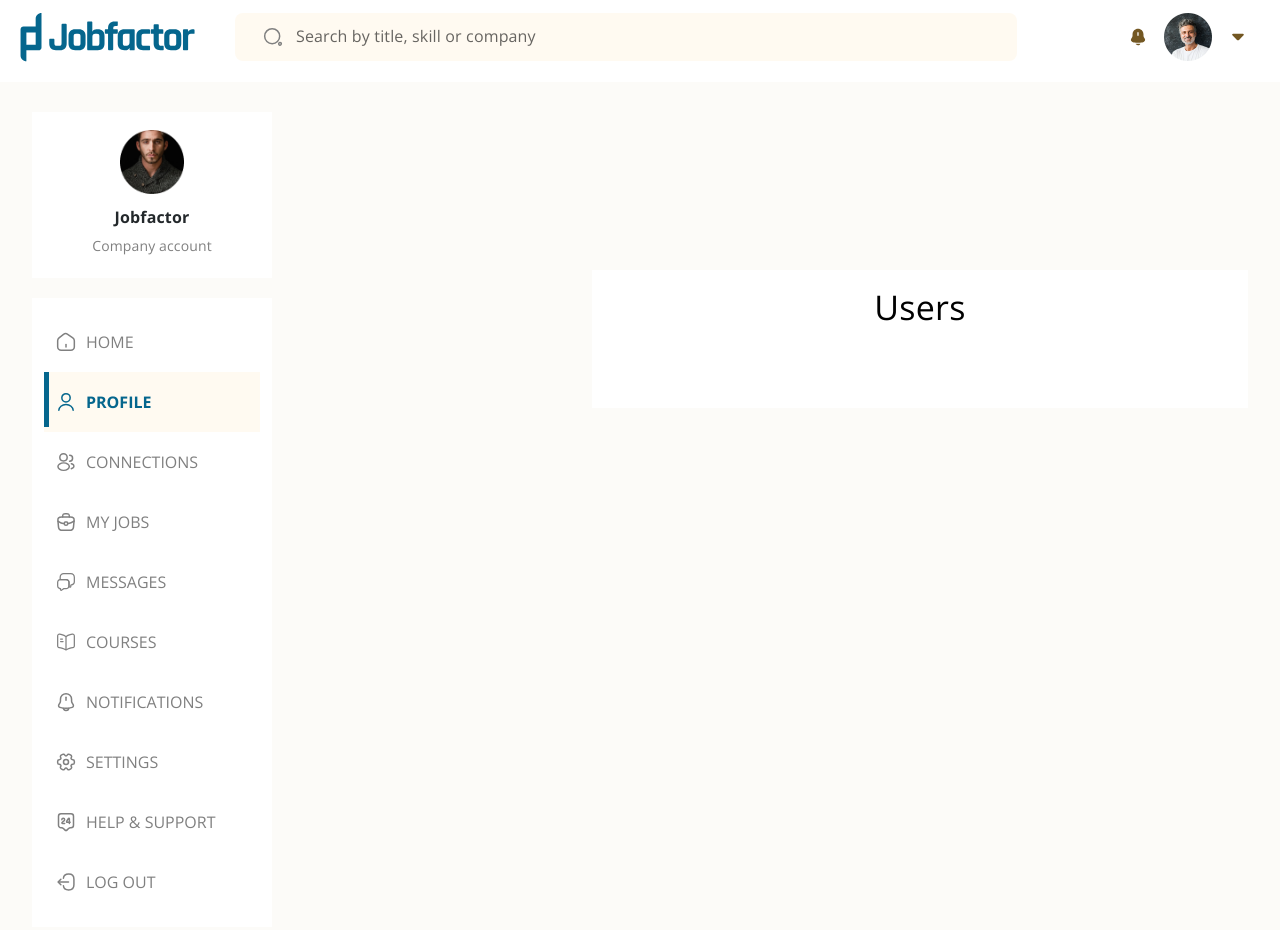
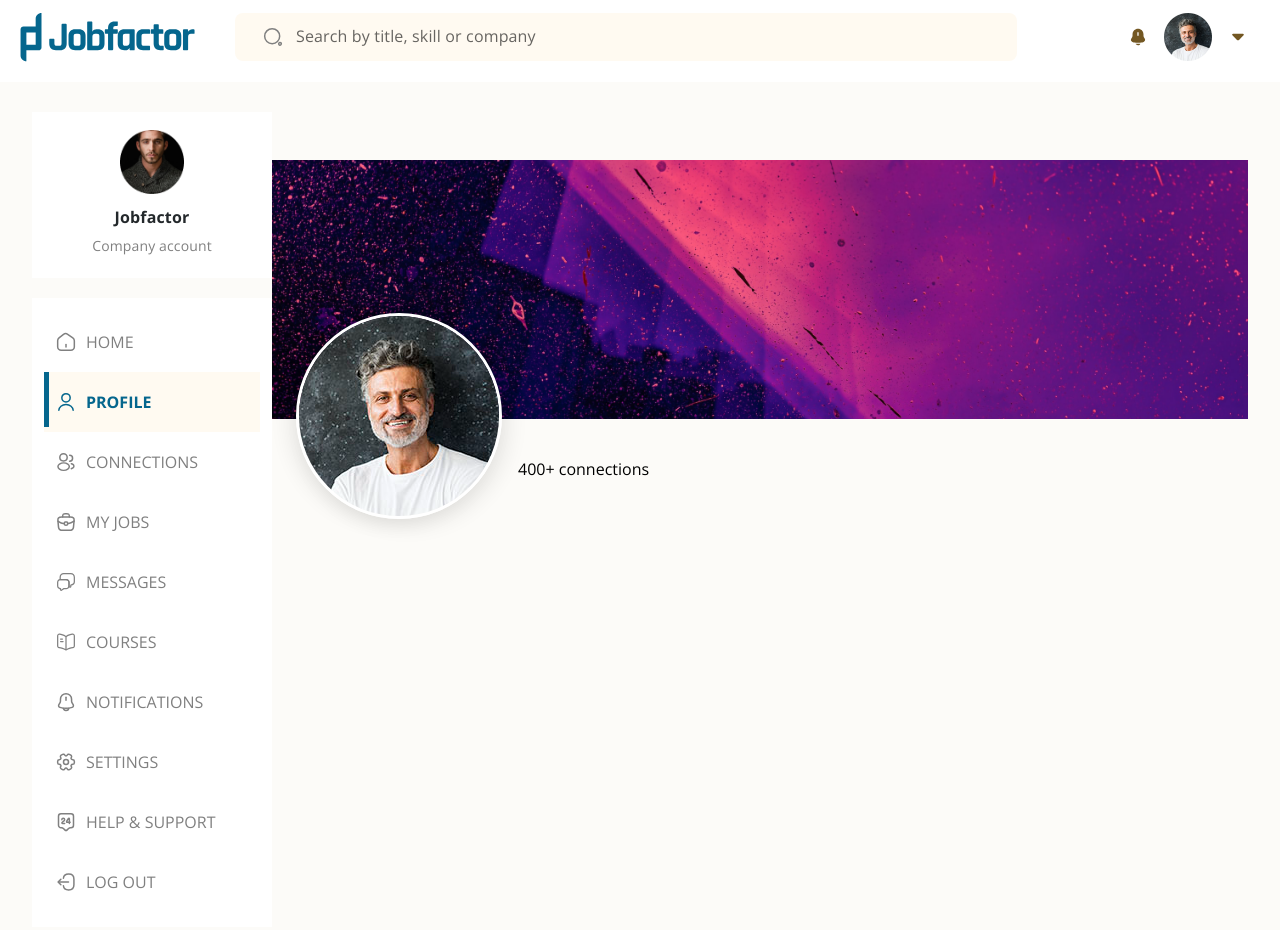
Before and after one commit to onealwills/Jobfactor, a React (Create React App) app: page /users in a window 1280 px wide. Shown: the top 930 px of the page. Built offline with nearby package versions, Linux system fonts and the light colour scheme.

Commit message:
[3534] Professional profile header

```diff
--- a/src/pages/Users/UsersPage.tsx
+++ b/src/pages/Users/UsersPage.tsx
@@ -1,25 +1,65 @@
-import { Typography } from '@mui/material';
+import { Box } from '@mui/material';
+import cover from '../../assets/images/cover.jpg';
+import profile from '../../assets/images/profile-sq.png';
 import NavBase from '../../components/Navigation/NavBase';
 
 function UsersPage() {
     return (
         <>
-            <Typography
-                sx={{
-                    mt: 13.7,
-                    ml: 40,
-                    backgroundColor: 'white',
-                    maxWidth: 800,
-                    p: 2,
-                    pb: 10,
-                    textAlign: 'center',
-                    fontFamily: 'open sans',
-                }}
-                variant="h4"
-                component="div"
-            >
-                Users
-            </Typography>
+            <Box sx={{
+                position: 'relative',
+                paddingBottom: '100px',
+            }}>
+                <Box sx={{
+                    overflow: 'hidden',
+                    backgroundClip: 'content-box',
+                }}>
+                    <img
+                        style={{
+                            height: '259px',
+                            width: '100%',
+                            objectFit: 'cover',
+                            display: 'block',
+                        }}
+                        alt="Cover"
+                        src={cover}
+                    />
+                </Box>
+                <Box sx={{
+                    position: 'absolute',
+                    bottom: 0,
+                    display: 'flex',
+                    gap: '16px',
+                }}>
+                    <Box sx={{
+                        border: '3px #fff solid',
+                        borderRadius: '50%',
+                        boxShadow: "-8px 4px 20px rgba(0, 0, 0, 0.07), 8px 8px 20px rgba(0, 0, 0, 0.07)",
+                        marginLeft: '24px',
+                        overflow: 'hidden',
+                        width: 'fit-content',
+                    }}>
+                        <img
+                            style={{
+                                display: 'block',
+                                height: '200px',
+                                width: '200px',
+                            }}
+                            alt="Profile pic"
+                            src={profile}
+                        />
+                    </Box>
+                    <Box sx={{
+                        marginTop: 'auto',
+                        height: '100px',
+                        display: 'flex',
+                        alignItems: 'center',
+                        justifyContent: 'center',
+                    }}>
+                        400+ connections
+                    </Box>
+                </Box>
+            </Box>
         </>
     );
 }
```
Also changed, not shown: src/assets/images/cover.jpg (added), src/assets/images/profile-sq.png (added).
